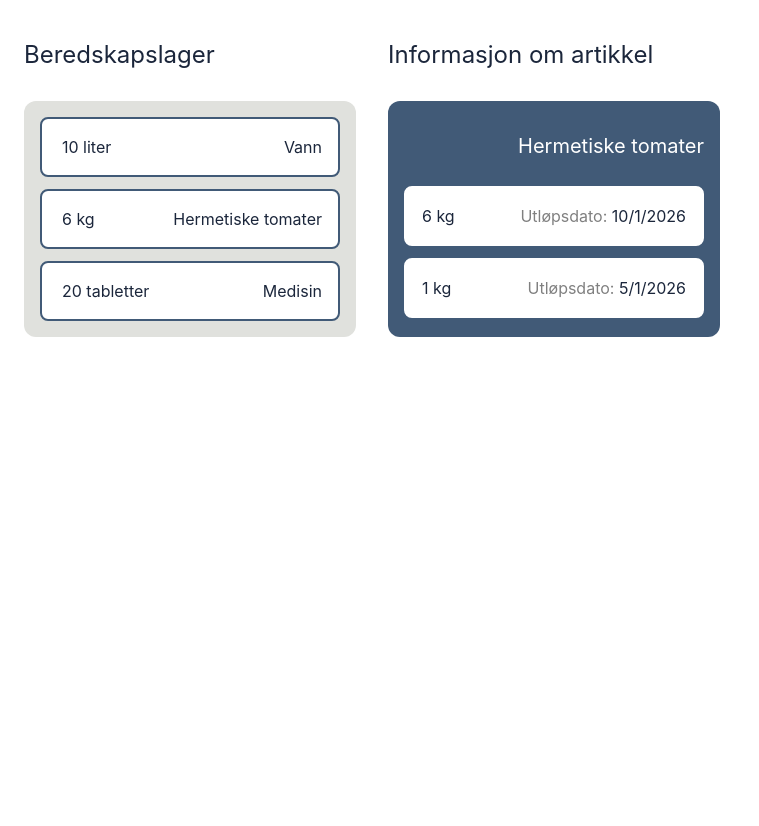
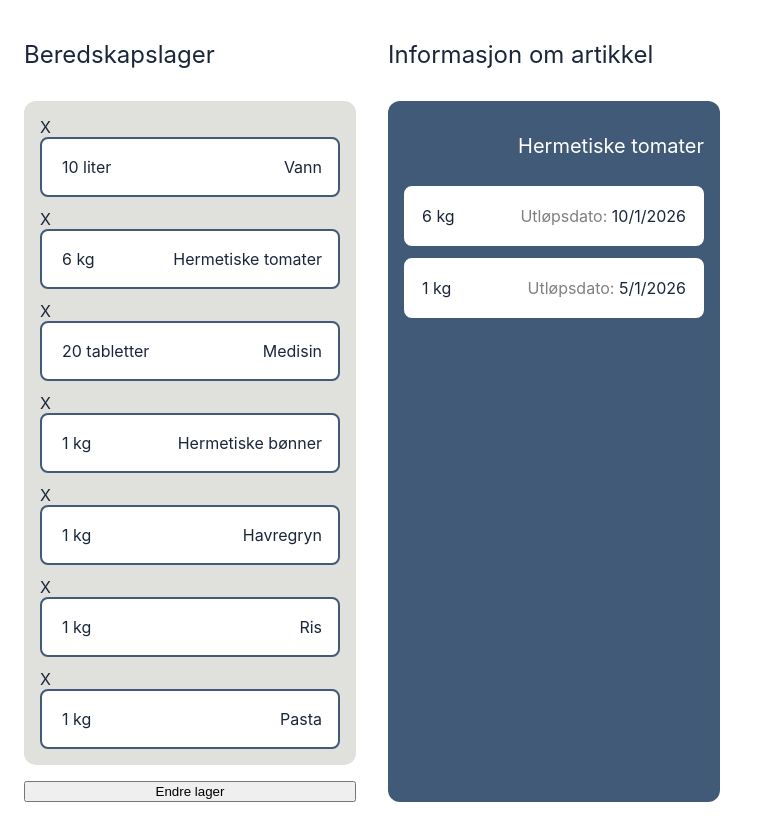
Before and after one commit to NTNU-IDI/scrum-project-2025-team11, a Vue app in the folder frontend/: page /household in a window 1280 px wide. Shown: the whole page, without its empty margins (0-759 px from the left). Before the commit the page ends 800 px from the top, so only its background shows below. Built offline with nearby package versions, Linux system fonts and the light colour scheme; the HTML template or start-up script is replaced by a standard one.

Commit message:
Delete button in edit mode

```diff
--- a/frontend/src/components/household/ViewSuppliesComponent.vue
+++ b/frontend/src/components/household/ViewSuppliesComponent.vue
@@ -2,48 +2,84 @@
 import { ref } from 'vue';
 import { useItemTypeStore } from '@/stores/item';
 
+// Remove later
+const items = ref([
+    { id: 1, name: 'Vann', quantity: 10, unit: 'liter'},
+    { id: 2, name: 'Hermetiske tomater', quantity: 6, unit: 'kg'},
+    { id: 3, name: 'Medisin', quantity: 20, unit: 'tabletter'},
+    { id: 6, name: 'Hermetiske bønner', quantity: 1, unit: 'kg'},
+    { id: 7, name: 'Havregryn', quantity: 1, unit: 'kg'},
+    { id: 8, name: 'Ris', quantity: 1, unit: 'kg'},
+    { id: 9, name: 'Pasta', quantity: 1, unit: 'kg'},
+]);
+
 const itemStore = useItemTypeStore();
+// Id of the selected item type
+const selectedTypeId = ref<number | null>(null)
+// Is edit mode enabled
+const isEditMode = ref(false);
 
 // TODO: get total number of items by type
 // const items = getItemsByType()
 
-const items = ref([
-    { id: 1, name: 'Vann', quantity: 10, unit: 'liter'},
-    { id: 2, name: 'Hermetiske tomater', quantity: 6, unit: 'kg'},
-    { id: 3, name: 'Medisin', quantity: 20, unit: 'tabletter'},
-]);
-
-const selectedTypeId = ref<number | null>(null)
-
+// Choose an item in the supply
 const chooseItemType = (itemTypeId: any) => {
     selectedTypeId.value = itemTypeId;
     itemStore.setItemType(itemTypeId);
 }
+
+// Toggle edit mode
+const toggleEditMode = () => {
+    itemStore.toggleEditMode();
+    isEditMode.value = !isEditMode.value;
+}
 </script>
 <template>
     <h1 class="medium-header">Beredskapslager</h1>
+
     <div class="grey-container">
-        <div
-        v-for="item in items"
-        :key="item.id"
-        @click="chooseItemType(item.id)"
-        :class="['article-card', { active: item.id === selectedTypeId }]"
-        >
-            <div class="quantity">{{ item.quantity }} {{ item.unit }}</div>
-            <div class="info">
-                <h2>{{ item.name }}</h2>
+        <div v-for="item in items" :key="item.id" class="item-card">
+            <div v-if="!isEditMode" class="delete-button">X</div>
+            <div :class="['article-card', { active: item.id === selectedTypeId }]" @click="chooseItemType(item.id)">
+                <div class="quantity">{{ item.quantity }} {{ item.unit }}</div>
+                <div class="info">
+                    <h2>{{ item.name }}</h2>
+                </div>
             </div>
         </div>
     </div>
+
+    <button :class="['dark-button', { active: isEditMode }]" @click="toggleEditMode()">
+        {{ isEditMode ? 'Large' : 'Endre lager' }}
+    </button>
 </template>
+<style scoped>
+    .quantity {
+        display: flex;
+        align-items: center;
+    }
 
-<style scoped>
+    .edit-input {
+        background-color: transparent;
+        border: none;
+        color: var(--darkest-blue);
+        font-size: var(--font-size-medium);
+        width: 100%;
+    }
+
+    #quantity-input {
+        max-width: 1.5rem;
+    }
+
+    .dark-button.active {
+        background-color: var(--good-green);
+    }
     .article-card.active, .article-card:hover {
         background-color: var(--light-blue);
         color: white;
     }
 
-    .article-card.active .quantity, .article-card:hover .quantity {
+    .article-card.active .quantity, .article-card:hover .quantity, .article-card.active .edit-input, .article-card:hover .edit-input {
         color: white;
         background-color: transparent;
     }
```
